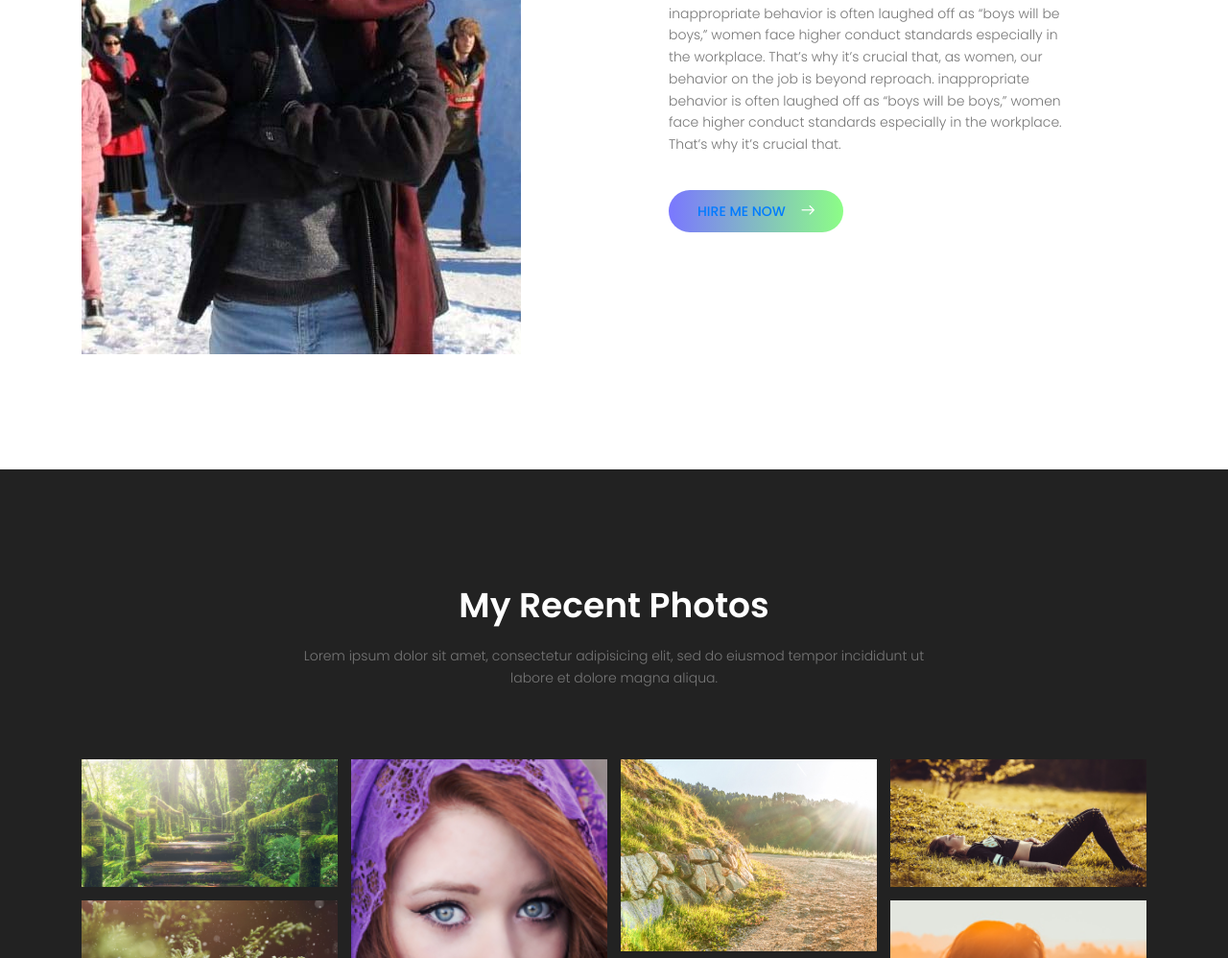
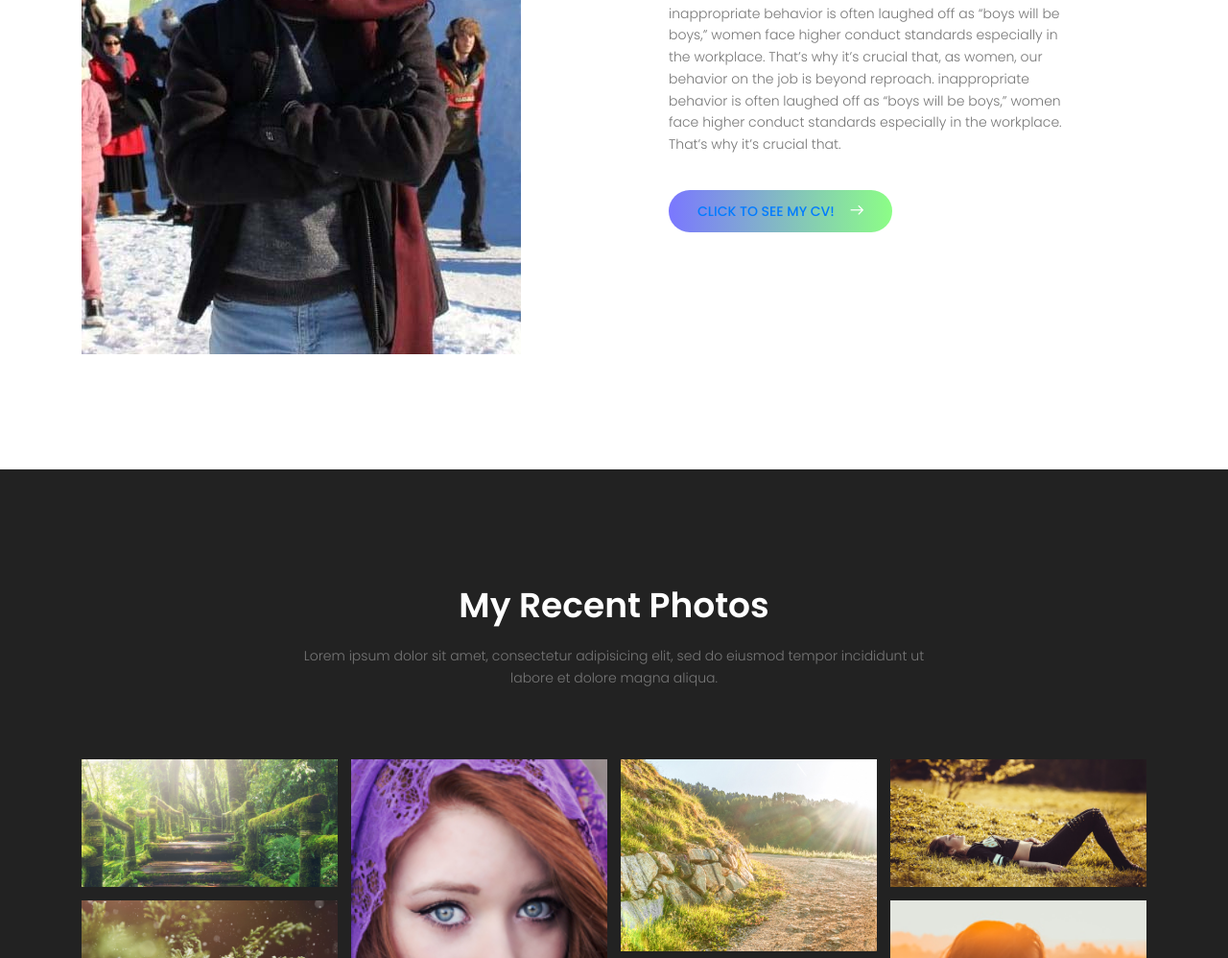
Before and after one commit to Darien-Yoga/Darien-Yoga, a plain HTML site: page index.html in a window 1280 px wide. Shown: the part 1151-2149 px from the top of the page at 96% size. Drawn offline with nearby package versions, Linux system fonts and the light colour scheme.

Commit message:
Update index.html

```diff
--- a/index.html
+++ b/index.html
@@ -113,7 +113,7 @@
 							<p>
 								inappropriate behavior is often laughed off as “boys will be boys,” women face higher conduct standards especially in the workplace. That’s why it’s crucial that, as women, our behavior on the job is beyond reproach. inappropriate behavior is often laughed off as “boys will be boys,” women face higher conduct standards especially in the workplace. That’s why it’s crucial that.
 							</p>
-							<button class="submit-btn primary-btn mt-20 text-uppercase "><a  href="https://nawafaras.github.io/cv/"> Hire me now</a><span class="lnr lnr-arrow-right"></span></button>
+							<button class="submit-btn primary-btn mt-20 text-uppercase "><a  href="https://nawafaras.github.io/cv/">Click to see my CV!</a><span class="lnr lnr-arrow-right"></span></button>
 						</div>
 					</div>
 				</div>
```
